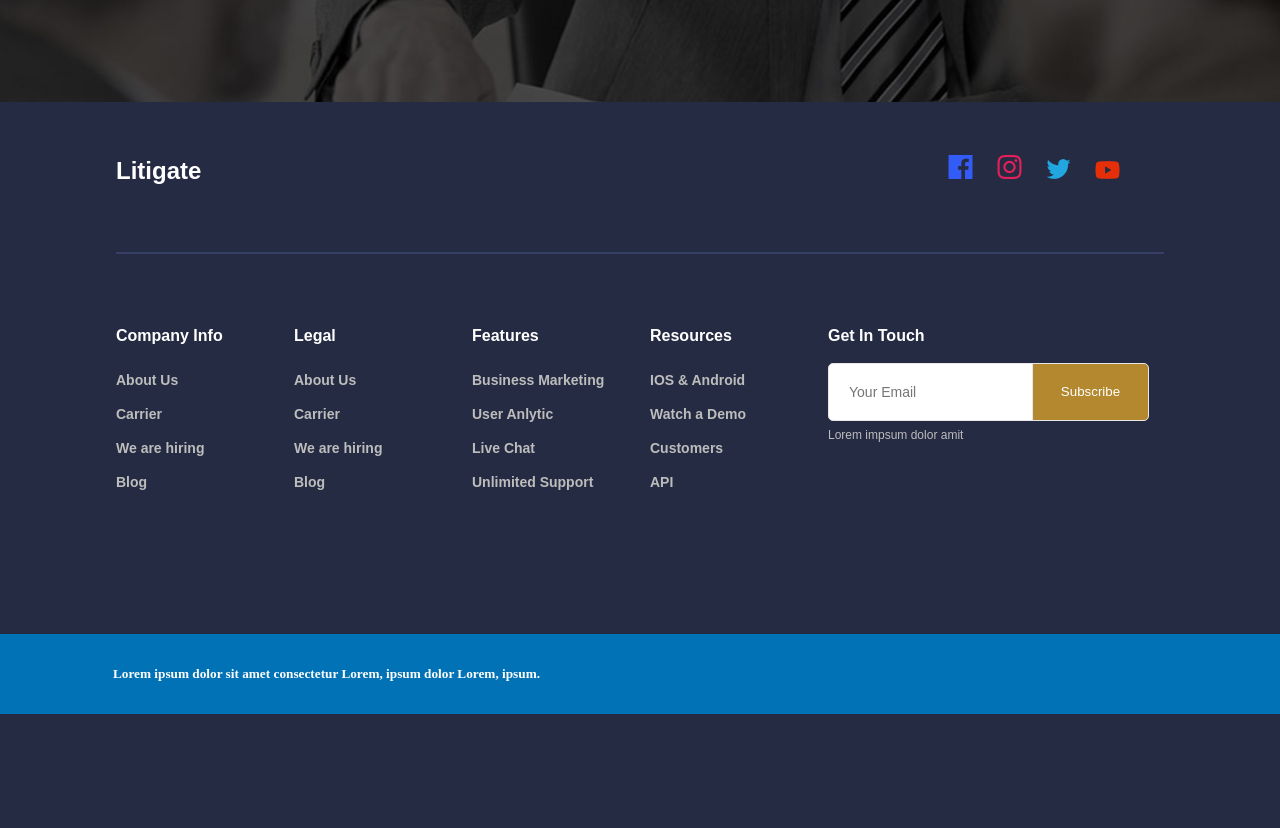
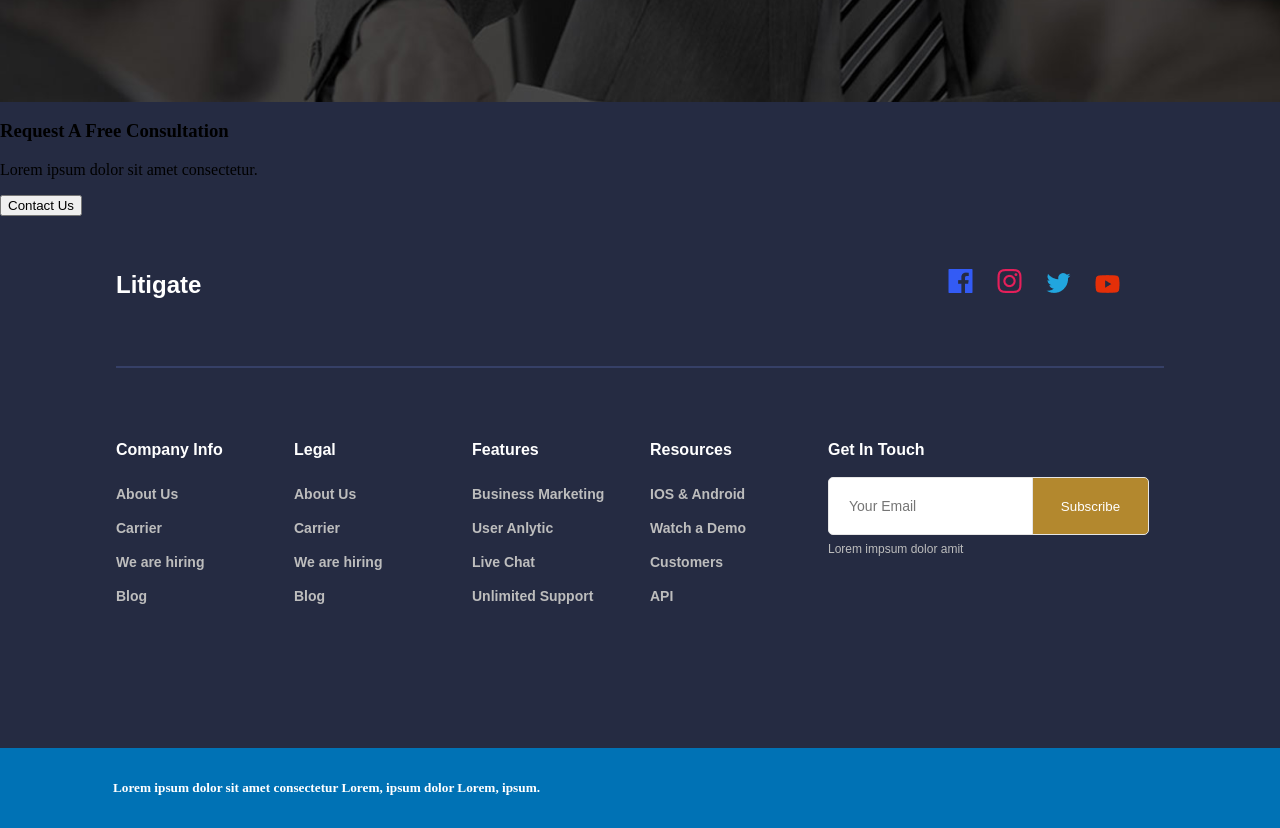
Before and after one commit to Aimarall/cursovoe, a plain HTML site: page index.html in a window 1280 px wide. Shown: the part 4400-5228 px from the top of the page. Before the commit the page ends 5114 px from the top, so only its background shows below. Drawn offline with Linux system fonts and the light colour scheme.

Commit message:
added tag div to section

```diff
--- a/index.html
+++ b/index.html
@@ -325,6 +325,25 @@
 
         </div>
     </section>
+
+    <div class="example1">
+        <aside class="example2">
+            <h3 class="example4">Request A Free Consultation</h3>
+            <p class="example5">Lorem ipsum dolor sit amet consectetur.</p>
+        </aside>
+
+        <button class="example3">Contact Us</button>
+    </div>
+
+    <!-- <div class="eighth1">
+        <aside class="eighth5">
+            <h3 class="eighth3">Request A Free Consultation</h3>
+            <p class="eighth4">Lorem ipsum dolor sit amet consectetur.</p>
+        </aside>
+
+        <button class="eighth2">Contact Us</button>
+    </div> -->
+
     <section class="section-7 wi-h">
         <div class="limit">
             <div class="header-div-7">
```
